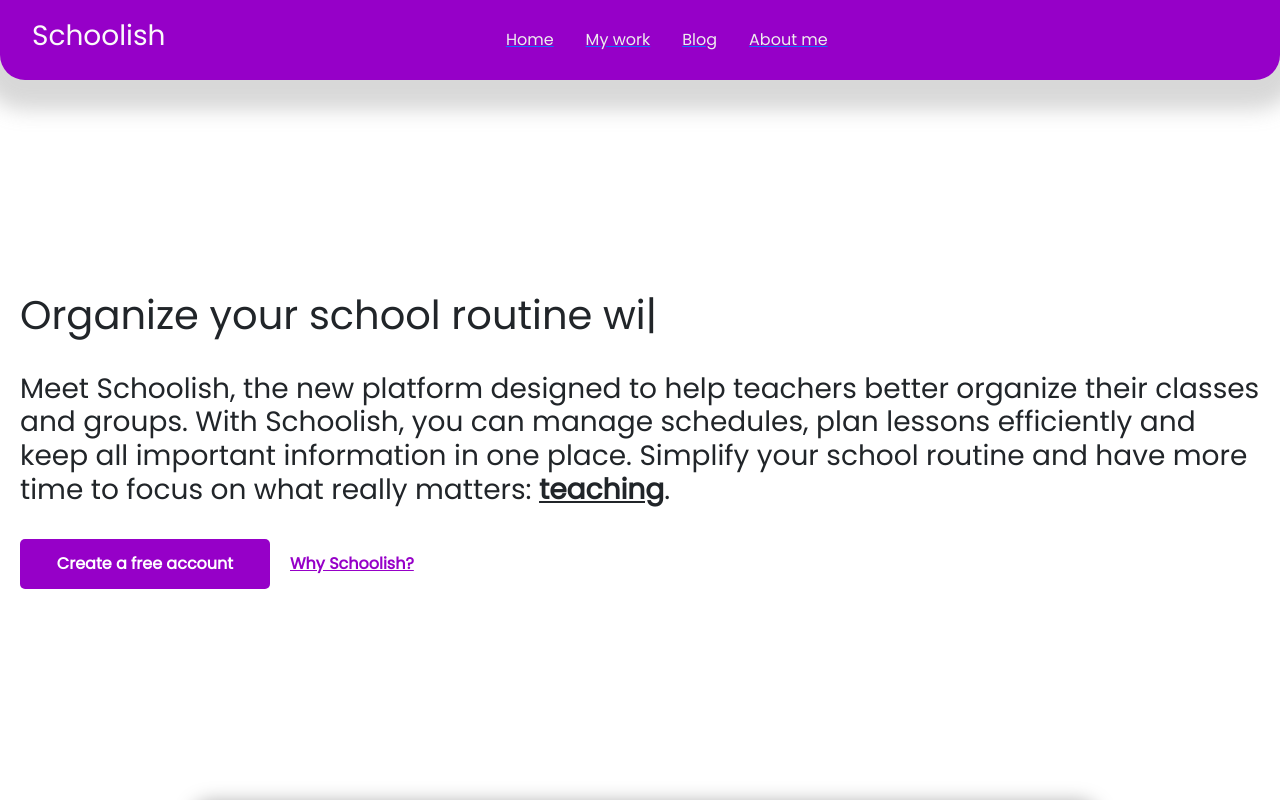
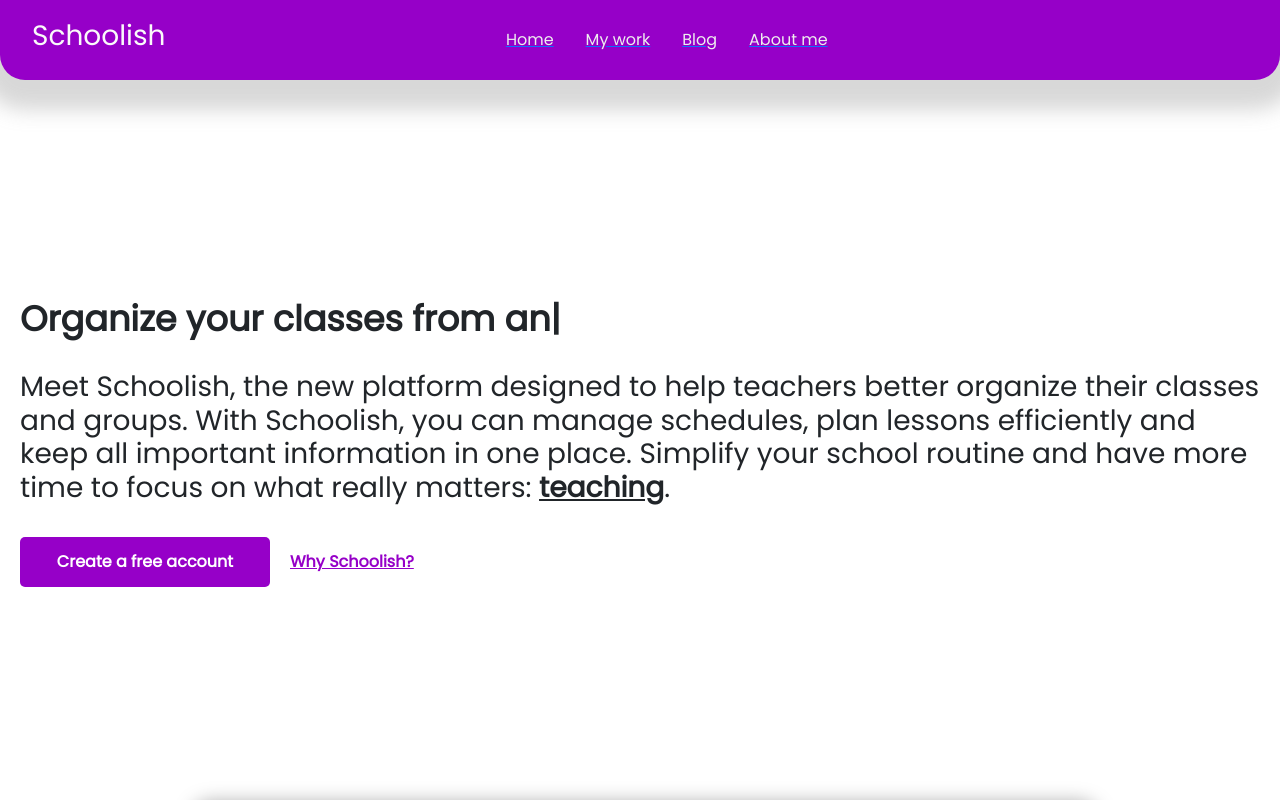
Before and after one commit to Frankdias92/schoolishByMigPlayer, a React (Vite) app: page / in a window 1280 px wide. Shown: the top 800 px of the page. Built offline with nearby package versions, Linux system fonts and the light colour scheme.

Commit message:
feat: Changed react-type-animation to react-typed for improved typing animation

```diff
--- a/package.json
+++ b/package.json
@@ -25,7 +25,7 @@
     "react-dom": "^18.3.1",
     "react-i18next": "^15.0.0",
     "react-router-dom": "^6.24.1",
-    "react-type-animation": "^3.2.0",
+    "react-typed": "^2.0.12",
     "styled-components": "^6.1.11",
     "typeit-react": "^2.7.1",
     "universal-cookie": "^7.2.0"
--- a/src/pages/Home.tsx
+++ b/src/pages/Home.tsx
@@ -1,5 +1,5 @@
 import styled from "styled-components";
-import { TypeAnimation } from "react-type-animation";
+import { ReactTyped } from "react-typed";
 import { useTranslation } from "react-i18next";
 
 import Navbar from "../components/Navbar";
@@ -19,27 +19,18 @@ function Page() {
       <Overview>
         <div>
           <div className="typingContainer" style={{ display: "flex" }}>
-            <TypeAnimation
-              sequence={[
+            <ReactTyped
+              strings={[
                 t("Organize your classes with ease!"),
-                1000,
-
                 t("Organize your classes from anywhere!"),
-                1000,
-
                 t("Organize your schedule quickly!"),
-                1000,
-
                 t("Organize your school routine with Schoolish!"),
-                2500,
-
-                "",
-                500,
               ]}
-              wrapper="h1"
-              speed={75}
-              repeat={Infinity}
-              cursor={true}
+              typeSpeed={100}
+              loop
+              backSpeed={20}
+              showCursor={true}
+              style={{ fontSize: "35px", fontWeight: "bolder" }}
             />
           </div>
           <Space height="25px" />
@@ -124,7 +115,9 @@ function Page() {
             weight: "bold",
           }}
           text={{
-            text: t("With Schoolish, teachers can centralize all relevant information in one place. This includes schedules, class materials, student grades, and more. No more papers scattered across your desk!"),
+            text: t(
+              "With Schoolish, teachers can centralize all relevant information in one place. This includes schedules, class materials, student grades, and more. No more papers scattered across your desk!"
+            ),
             color: "#000",
             weight: "normal",
           }}
@@ -146,7 +139,9 @@ function Page() {
             weight: "bold",
           }}
           text={{
-            text: t("Our platform enables teachers to plan their lessons more effectively. They can create detailed schedules, set goals, and track student progress."),
+            text: t(
+              "Our platform enables teachers to plan their lessons more effectively. They can create detailed schedules, set goals, and track student progress."
+            ),
             color: "#000",
             weight: "normal",
           }}
@@ -168,7 +163,9 @@ function Page() {
             weight: "bold",
           }}
           text={{
-            text: t("With the ability to access Schoolish from anywhere, teachers don’t need to be in-person to manage their classes. This is especially helpful for those working in hybrid or remote learning."),
+            text: t(
+              "With the ability to access Schoolish from anywhere, teachers don’t need to be in-person to manage their classes. This is especially helpful for those working in hybrid or remote learning."
+            ),
             color: "#000",
             weight: "normal",
           }}
@@ -190,7 +187,9 @@ function Page() {
             weight: "bold",
           }}
           text={{
-            text: t("Schoolish offers robust security to protect sensitive student data. Information is stored in encrypted form, giving teachers peace of mind and keeping everyone private."),
+            text: t(
+              "Schoolish offers robust security to protect sensitive student data. Information is stored in encrypted form, giving teachers peace of mind and keeping everyone private."
+            ),
             color: "#000",
             weight: "normal",
           }}
```
